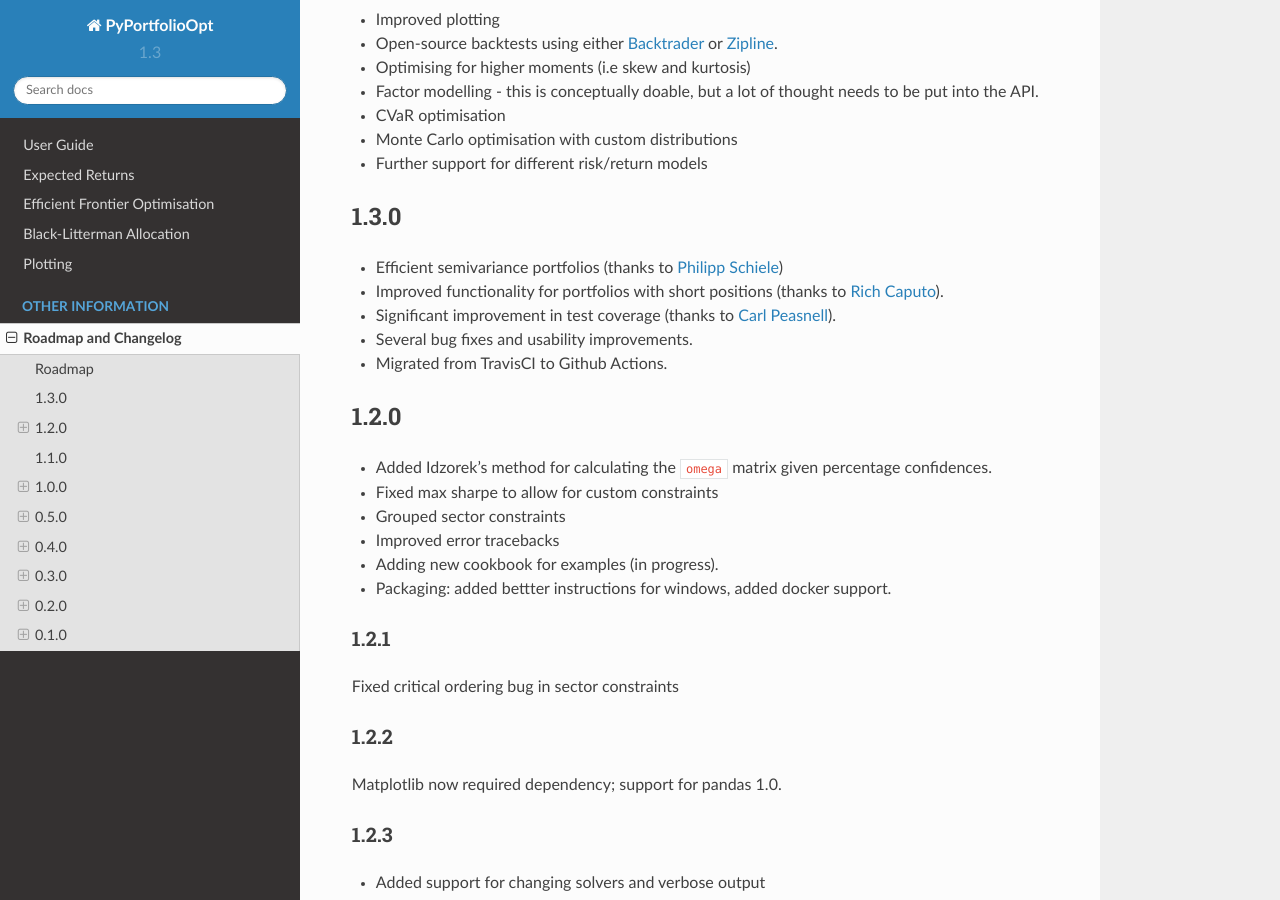
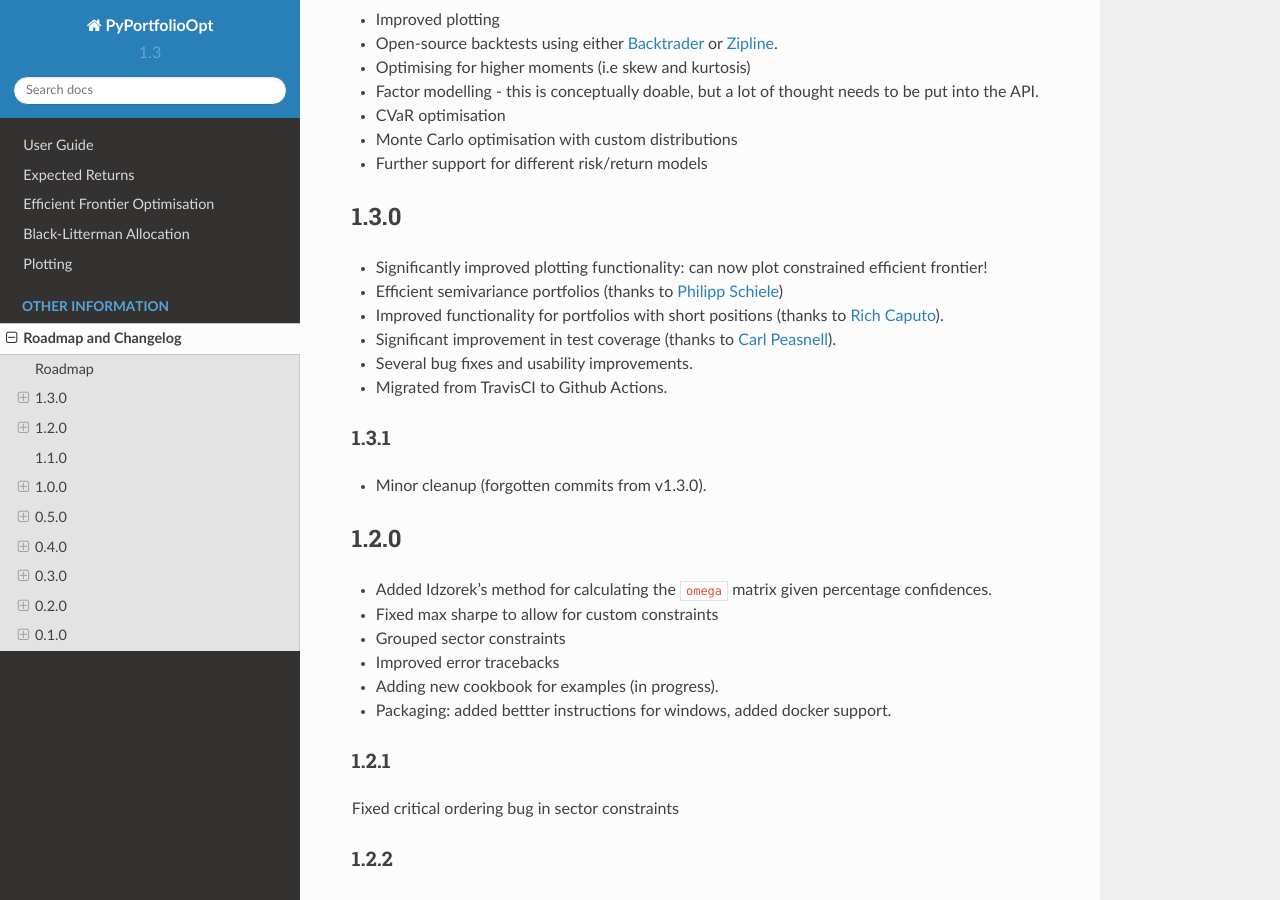
Before and after one commit to robertmartin8/PyPortfolioOpt, a Sphinx documentation site: the page built from docs/Roadmap.rst, in a window 1280 px wide and 900 px high, scrolled down 304 px. Built offline with Sphinx 7.4.7 and the Read the Docs theme 2.0.0, drawn with Linux system fonts in a browser that asks for light colours; pages that are not in the unit, such as notebooks, are missing from menus.

Commit message:
versioning

```diff
--- a/docs/Roadmap.rst
+++ b/docs/Roadmap.rst
@@ -25,11 +25,18 @@
 1.3.0
 =====
 
+- Significantly improved plotting functionality: can now plot constrained efficient frontier!
 - Efficient semivariance portfolios (thanks to `Philipp Schiele <https://github.com/phschiele>`_)
 - Improved functionality for portfolios with short positions (thanks to `Rich Caputo <https://github.com/arcaputo3>`_).
 - Significant improvement in test coverage (thanks to `Carl Peasnell <https://github.com/SeaPea1>`_).
 - Several bug fixes and usability improvements.
 - Migrated from TravisCI to Github Actions.
+
+1.3.1
+-----
+
+- Minor cleanup (forgotten commits from v1.3.0).
+
 
 1.2.0
 =====
--- a/docs/conf.py
+++ b/docs/conf.py
@@ -58,7 +58,7 @@
 # The short X.Y version.
 version = "1.3"
 # The full version, including alpha/beta/rc tags.
-release = "1.3.0"
+release = "1.3.1"
 
 # The language for content autogenerated by Sphinx. Refer to documentation
 # for a list of supported languages.
--- a/pypfopt/__init__.py
+++ b/pypfopt/__init__.py
@@ -10,7 +10,7 @@
 from .risk_models import CovarianceShrinkage
 
 
-__version__ = "1.3.0"
+__version__ = "1.3.1"
 
 __all__ = [
     "market_implied_prior_returns",
--- a/pyproject.toml
+++ b/pyproject.toml
@@ -1,6 +1,6 @@
 [tool.poetry]
 name = "PyPortfolioOpt"
-version = "1.3.0"
+version = "1.3.1"
 description = "Financial portfolio optimisation in python"
 license = "MIT"
 authors = ["Robert Andrew Martin <martin.robertandrew@gmail.com>"]
@@ -46,6 +46,7 @@
 flake8 = "^3.7"
 jupyter = "^1.0.0"
 black = "^20.8b1"
+ipykernel = "^5.4.3"
 
 [tool.poetry.extras]
 optionals = ["scikit-learn", "matplotlib"]
--- a/setup.py
+++ b/setup.py
@@ -9,7 +9,7 @@
 
 setup(
     name="PyPortfolioOpt",
-    version="1.3.0",
+    version="1.3.1",
     description="Financial portfolio optimisation in python",
     long_description=desc,
     long_description_content_type="text/markdown",
```
Also changed, not shown: README.md (+1 -1 lines), docs/index.rst (+4 -4 lines), 1 other file.
